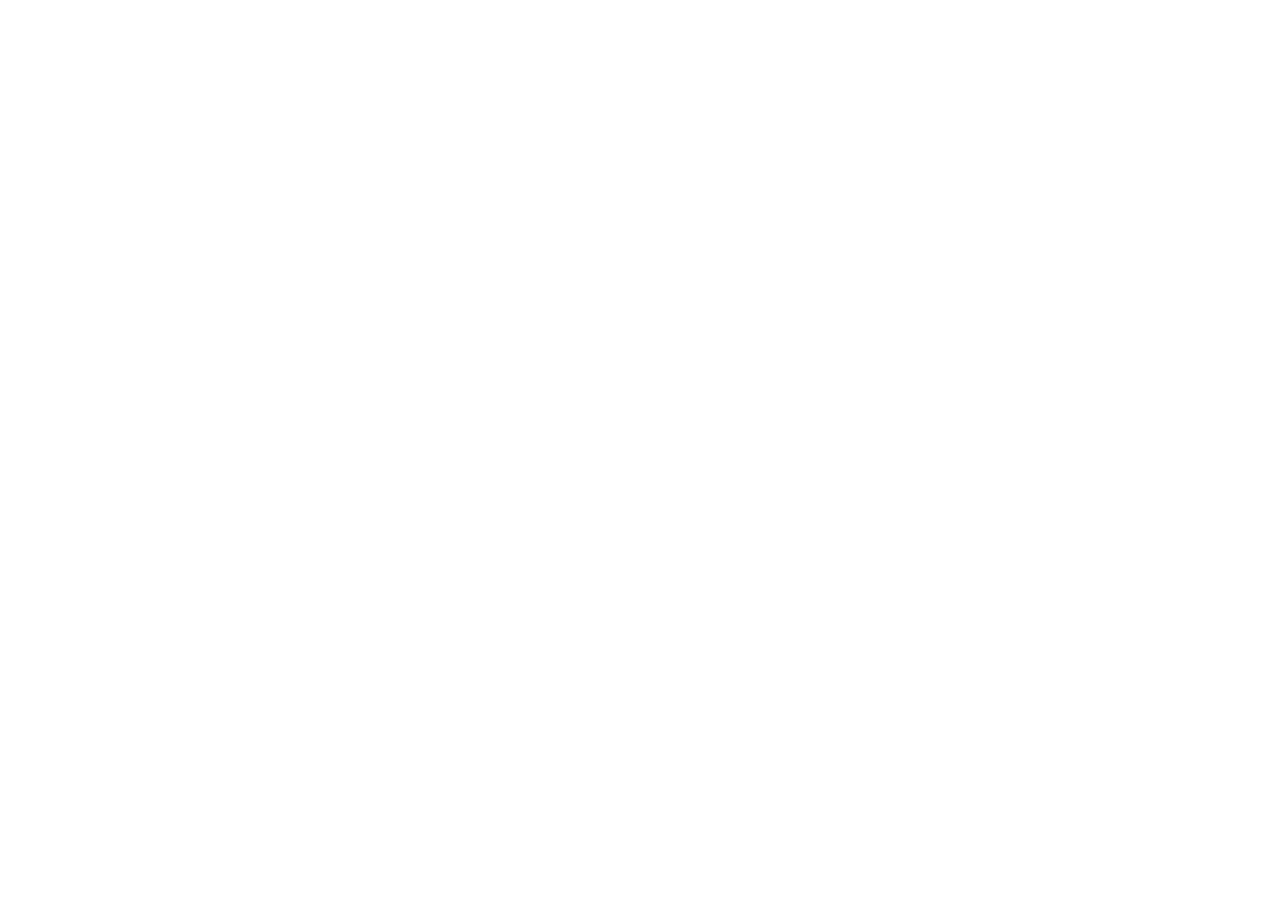
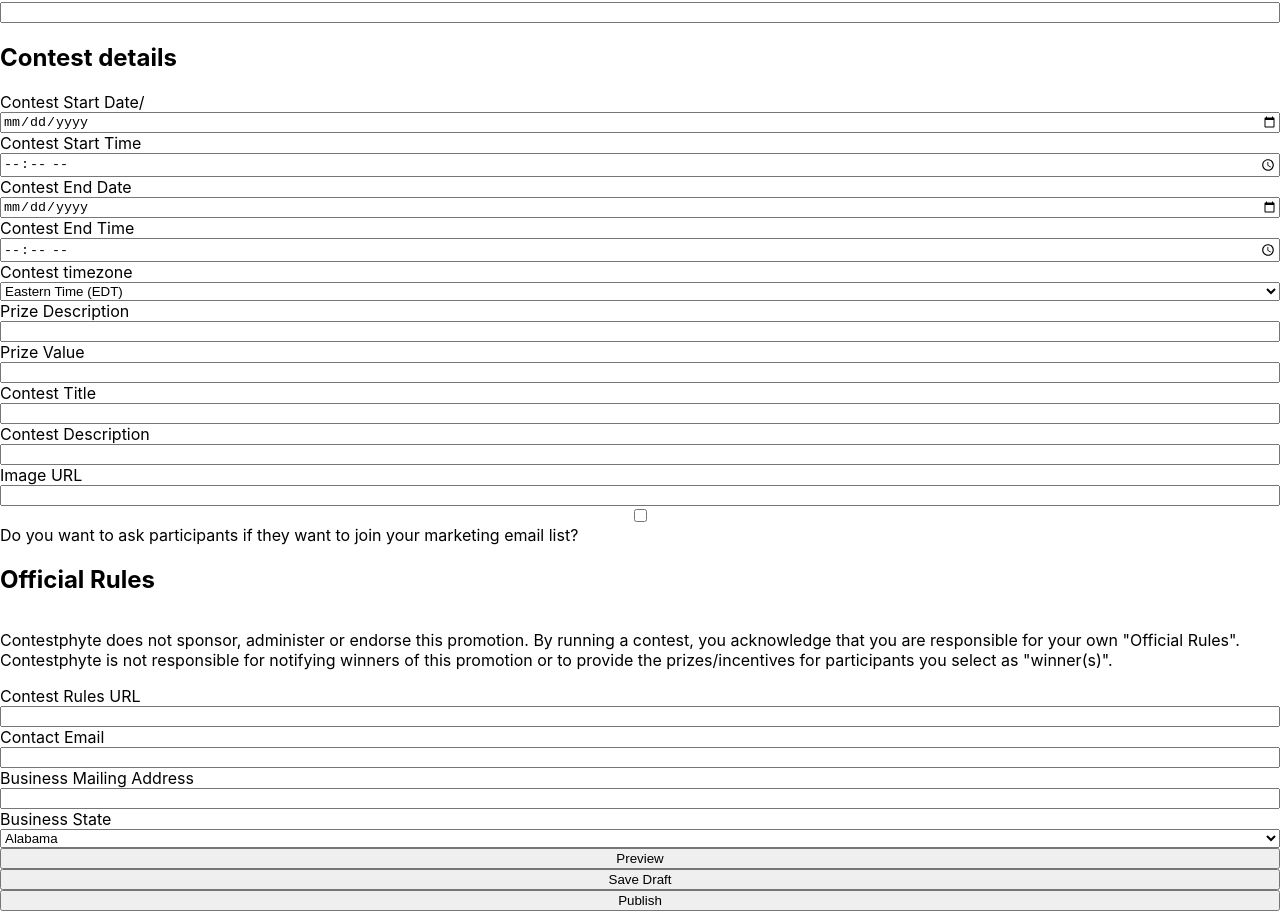
Before and after one commit to maximus202/contestphyte-app, a React (Create React App) app: page /create-contest in a window 1280 px wide. Shown: the part 262-1173 px from the top of the page. Before the commit the page ends 800 px from the top, so only its background shows below. Built offline with nearby package versions, Linux system fonts and the light colour scheme.

Commit message:
Created CreateContest route.

```diff
--- a/src/App.js
+++ b/src/App.js
@@ -5,6 +5,7 @@
 import Login from './routes/Login/Login';
 import Contests from './routes/Contests/Contests';
 import ContestProfile from './routes/ContestProfile/ContestProfile';
+import CreateContest from './routes/CreateContest/CreateContest';
 
 function App() {
   return (
@@ -31,6 +32,10 @@
         exact
         path="/contest-profile/:contestId"
       />
+      <Route
+        component={CreateContest}
+        path="/create-contest"
+      />
     </>
   );
 }
--- a/src/index.css
+++ b/src/index.css
@@ -17,6 +17,11 @@
   flex-direction: row;
   justify-content: space-between;
   align-items: center;
+}
+
+section.form-section {
+  display: flex;
+  flex-direction: column;
 }
 
 @media only screen and (min-width: 768px) {
--- /dev/null
+++ b/src/routes/CreateContest/CreateContest.js
@@ -0,0 +1,129 @@
+import React from 'react';
+import NavBar from '../../components/NavBar/NavBar';
+
+function CreateContest() {
+  return (
+    <>
+      <NavBar />
+      <header>
+        <h1>Create a contest</h1>
+      </header>
+      <main>
+        <form>
+          <section className="form-section">
+            <h2>Business information</h2>
+            <label htmlFor="business-name">Business name</label>
+            <input type="text" name="business-name" />
+            <label htmlFor="business-website-url">Business Website URL</label>
+            <input type="url" name="business-website-url" />
+          </section>
+          <section className="form-section">
+            <h2>Contest details</h2>
+            <label htmlFor="contest-start-date">Contest Start Date/</label>
+            <input type="date" name="contest-start-date" />
+            <label htmlFor="contest-start-time">Contest Start Time</label>
+            <input type="time" name="contest-start-time" />
+            <label htmlFor="contest-end-date">Contest End Date</label>
+            <input type="date" name="contest-end-date" />
+            <label htmlFor="contest-end-time">Contest End Time</label>
+            <input type="time" name="contest-end-time" />
+            <label htmlFor="timezone">Contest timezone</label>
+            <select id="timezone" name="timezone">
+              <option value="eastern">Eastern Time (EDT)</option>
+              <option value="central">Central Time (CDT)</option>
+              <option value="mountain">Mountain Time (MDT)</option>
+              <option value="pacific">Pacific Time (PDT)</option>
+              <option value="alaska">Alaska Time (AKDT)</option>
+              <option value="hawaii">Hawaii Time (HST)</option>
+            </select>
+            <label htmlFor="prize-description">Prize Description</label>
+            <input type="text" name="prize-description" />
+            <label htmlFor="prize-value">Prize Value</label>
+            <input type="text" name="price-value" />
+            <label htmlFor="contest-title">Contest Title</label>
+            <input type="text" name="contest-title" />
+            <label htmlFor="contest-description">Contest Description</label>
+            <input type="text" name="contest-description" />
+            <label htmlFor="image-url">Image URL</label>
+            <input type="url" name="image-url" />
+            <input type="checkbox" name="marketing-optin" />
+            <label htmlFor="marketing-optin">Do you want to ask participants if they want to join your marketing email list?</label>
+          </section>
+          <section className="form-section">
+            <h2>Official Rules</h2>
+            <p>
+              Contestphyte does not sponsor, administer or endorse this promotion.
+              By running a contest, you acknowledge that you are responsible for your own &quot;Official Rules&quot;. Contestphyte is not responsible for notifying winners of this promotion or to provide the prizes/incentives for participants you select as &quot;winner(s)&quot;.
+
+            </p>
+            <label htmlFor="contest-rules-url">Contest Rules URL</label>
+            <input type="text" name="contest-rules-url" />
+            <label htmlFor="contact-email">Contact Email</label>
+            <input type="email" name="contact-email" />
+            <label htmlFor="business-mailing-address">Business Mailing Address</label>
+            <input type="email" name="business-mailing-address" />
+            <label htmlFor="business-state">Business State</label>
+            <select id="business-state" name="business-state">
+              <option value="AL">Alabama</option>
+              <option value="AK">Alaska</option>
+              <option value="AZ">Arizona</option>
+              <option value="AR">Arkansas</option>
+              <option value="CA">California</option>
+              <option value="CO">Colorado</option>
+              <option value="CT">Connecticut</option>
+              <option value="DE">Delaware</option>
+              <option value="DC">District Of Columbia</option>
+              <option value="FL">Florida</option>
+              <option value="GA">Georgia</option>
+              <option value="HI">Hawaii</option>
+              <option value="ID">Idaho</option>
+              <option value="IL">Illinois</option>
+              <option value="IN">Indiana</option>
+              <option value="IA">Iowa</option>
+              <option value="KS">Kansas</option>
+              <option value="KY">Kentucky</option>
+              <option value="LA">Louisiana</option>
+              <option value="ME">Maine</option>
+              <option value="MD">Maryland</option>
+              <option value="MA">Massachusetts</option>
+              <option value="MI">Michigan</option>
+              <option value="MN">Minnesota</option>
+              <option value="MS">Mississippi</option>
+              <option value="MO">Missouri</option>
+              <option value="MT">Montana</option>
+              <option value="NE">Nebraska</option>
+              <option value="NV">Nevada</option>
+              <option value="NH">New Hampshire</option>
+              <option value="NJ">New Jersey</option>
+              <option value="NM">New Mexico</option>
+              <option value="NY">New York</option>
+              <option value="NC">North Carolina</option>
+              <option value="ND">North Dakota</option>
+              <option value="OH">Ohio</option>
+              <option value="OK">Oklahoma</option>
+              <option value="OR">Oregon</option>
+              <option value="PA">Pennsylvania</option>
+              <option value="RI">Rhode Island</option>
+              <option value="SC">South Carolina</option>
+              <option value="SD">South Dakota</option>
+              <option value="TN">Tennessee</option>
+              <option value="TX">Texas</option>
+              <option value="UT">Utah</option>
+              <option value="VT">Vermont</option>
+              <option value="VA">Virginia</option>
+              <option value="WA">Washington</option>
+              <option value="WV">West Virginia</option>
+              <option value="WI">Wisconsin</option>
+              <option value="WY">Wyoming</option>
+            </select>
+          </section>
+          <button type="button" name="preview">Preview</button>
+          <button type="button" name="preview">Save Draft</button>
+          <button type="submit" name="create">Publish</button>
+        </form>
+      </main>
+    </>
+  );
+}
+
+export default CreateContest;
```
Also changed, not shown: src/routes/CreateContest/CreateContest.css (added).
